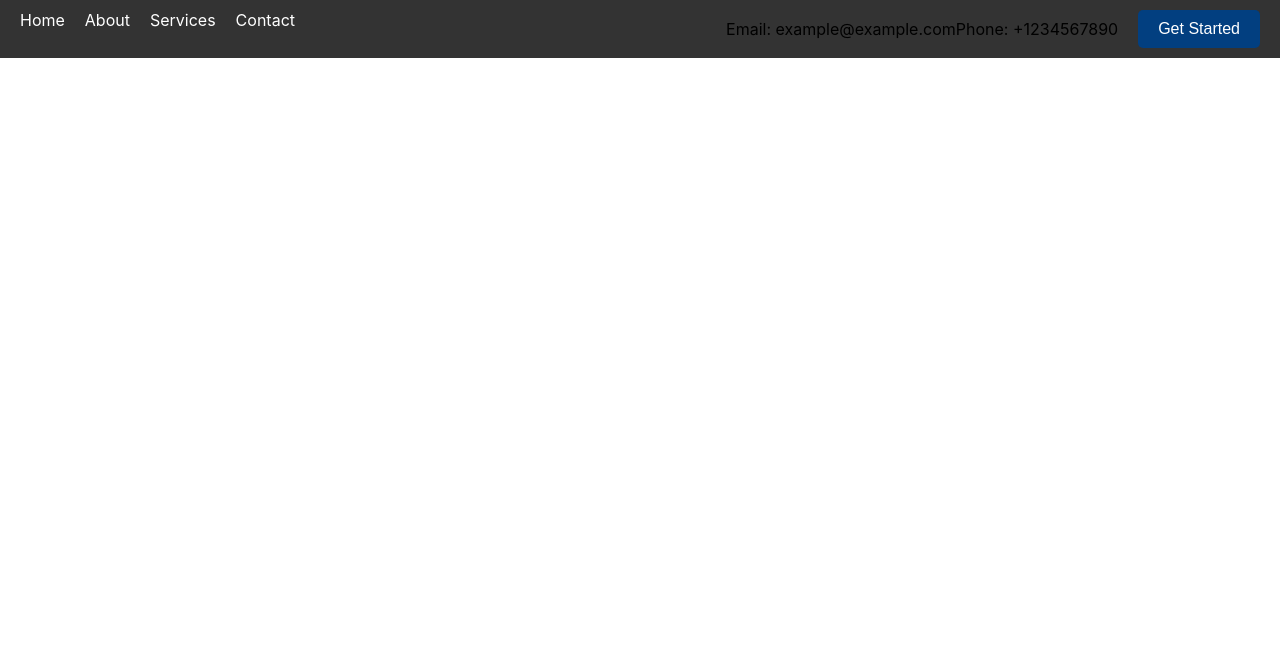
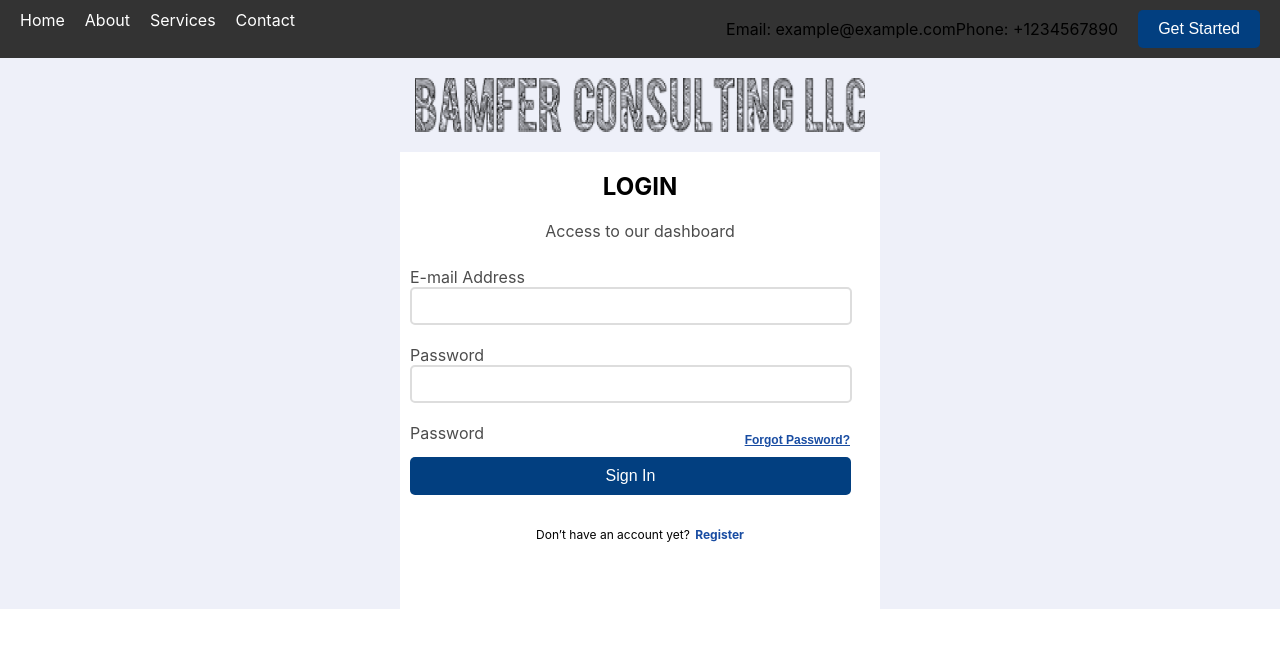
Before and after one commit to poojakania/ProjectDashboard, a React (Create React App) app in the folder my-navbar-app/: page /leadslogin in a window 1280 px wide. Shown: the top 648 px of the page. Built offline with nearby package versions, Linux system fonts and the light colour scheme.

Commit message:
added layout for leads

```diff
--- a/my-navbar-app/src/App.js
+++ b/my-navbar-app/src/App.js
@@ -10,8 +10,10 @@ import './App.css'
 import Login from './components/Login';
 import SignUp from './components/SignUp';
 import SignUp2 from './components/SignUp2';
+import LeadsLogin from './components/Layout/LeadsLayout/LeadsLogin';
 import { library } from '@fortawesome/fontawesome-svg-core';
 import { fas } from '@fortawesome/free-solid-svg-icons';
+import Layout from "./components/Layout/layout";
 
 
 
@@ -23,14 +25,17 @@ function App() {
 
     <Router>
       <div className="App">
+
         <Navbar />
         <Routes>
           <Route path="/" element={<Home />} />
       <Route path="/login" element={<Login />} />
       <Route path='/signup' element={<SignUp/>}/>
       <Route path='/signup2' element={<SignUp2/>}/>
+      <Route path="/leadslogin" element={<LeadsLogin />} />
           </Routes>
       </div>
+
     </Router>
 
   );
--- /dev/null
+++ b/my-navbar-app/src/components/Layout/LeadsLayout/LeadsLogin.js
@@ -0,0 +1,103 @@
+import React from "react";
+
+const LeadsLogin = () => {
+  const handleSignIn = (event) => {};
+
+  const handleForgotPassword = () => {
+    // Implement your logic for handling forgot password here (e.g., navigate to a password reset page)
+    console.log("Forgot password clicked!");
+  };
+
+  return (
+    <div className="login-page" style={{ background: "#EEF0F9", height: "auto" }}>
+      <div className="content">
+        <img
+          style={{ margin: "20px" }}
+          src="../images/logo-bamfer02 2.png"
+          alt=""
+          className="img-fluid"
+        />
+
+        <div style={{ background: "#FFFFFF", width: "480px", height: "457px" }}>
+          <h2 style={{ textAlign: "center" }}>LOGIN</h2>
+          <p style={{ textAlign: "center", color: "#4C4C4C" }}>Access to our dashboard</p>
+          <form onSubmit={handleSignIn} style={{ padding: "10px", margin: "5px 0" }}>
+            <label style={{ color: "#4C4C4C" }}>E-mail Address</label>
+            <br />
+            <input
+              type="email"
+              required
+              style={{
+                borderRadius: "5px",
+                fontSize: "12px",
+                padding: "10px",
+                border: "2px solid #DDDDDD",
+                width: "418px",
+                margin: "0 0 20px 0",
+              }}
+            />
+            <br />
+            <label style={{ marginBottom: "10px", color: "#4C4C4C" }}>Password</label>
+            <br />
+            <input
+              type="password"
+              required
+              style={{
+                borderRadius: "5px",
+                fontSize: "12px",
+                padding: "10px",
+                width: "418px",
+                border: "2px solid #DDDDDD",
+                margin: "0 0 20px 0",
+              }}
+            />
+            <div style={{ display: "flex", justifyContent: "space-between" }}>
+              <label style={{ marginBottom: "10px", color: "#4C4C4C" }}>Password</label>
+              <button
+                type="button"
+                onClick={handleForgotPassword}
+                style={{
+                  fontSize: "12px",
+                  color: "#184CA2",
+                  fontWeight: "bold",
+                  textDecoration: "underline",
+                  cursor: "pointer",
+                  border: "none",
+                  backgroundColor: "transparent",
+                }}
+              >
+                Forgot Password?
+              </button>
+            </div>
+
+            <button
+              type="submit"
+              style={{
+                fontSize: "16px",
+                width: "441px",
+                margin: "0 0 20px 0",
+              }}
+            >
+              Sign In
+            </button>
+            <p style={{ fontSize: "12px", textAlign: "center" }}>
+              Don’t have an account yet?{" "}
+              <a
+                href="/register"
+                style={{
+                  color: " #184CA2 ",
+                  paddingLeft: "2px",
+                  fontWeight: "bold",
+                }}
+              >
+                Register
+              </a>
+            </p>
+          </form>
+        </div>
+      </div>
+    </div>
+  );
+};
+
+export default LeadsLogin;
--- /dev/null
+++ b/my-navbar-app/src/components/Layout/layout.js
@@ -0,0 +1,15 @@
+import React from 'react';
+import LeadsLogin from './LeadsLayout/LeadsLogin';
+
+const Layout =({children}) =>{
+    return(
+        <>
+        <div>
+        <LeadsLogin />
+        </div>
+        <main>{children}</main>
+        </>
+    )
+}
+
+export default Layout;
```
Also changed, not shown: 1 other file (tests, documents, lock files or other folders).
